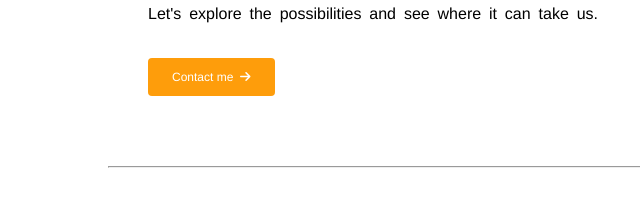
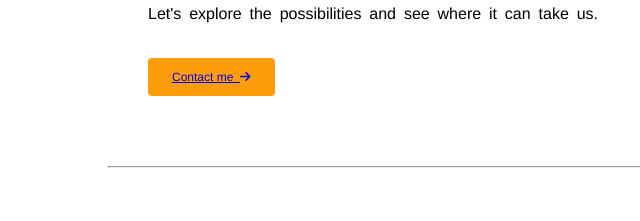
Before and after one commit to 10varsha/Portfolio-website, a plain HTML site: page index.html in a window 1280 px wide. Shown: the part 2968-3189 px from the top of the page, 0-640 px from the left. Drawn offline with nearby package versions, Linux system fonts and the light colour scheme.

Commit message:
updated changes

```diff
--- a/index.html
+++ b/index.html
@@ -165,7 +165,9 @@
             >Let's explore the possibilities and see where it can take us.</span
           >
           <button class="btn">
-            Contact me &nbsp;<i class="fa-solid fa-arrow-right"></i>
+            <a href="mailto:varshasahu915@gmail.com">
+              Contact me &nbsp;<i class="fa-solid fa-arrow-right"></i>
+            </a>
           </button>
         </div>
         <hr />
```
